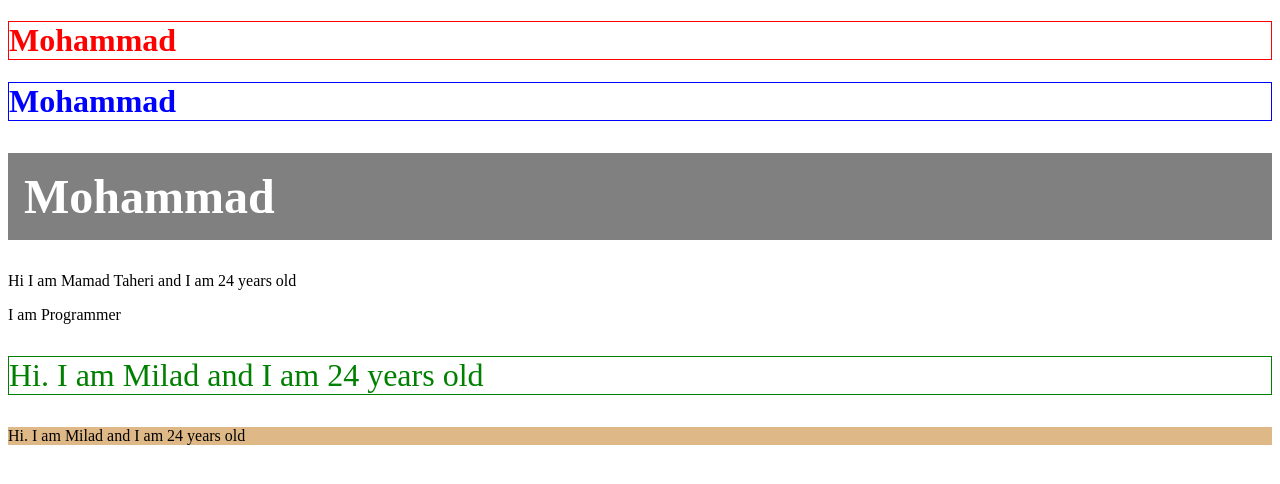
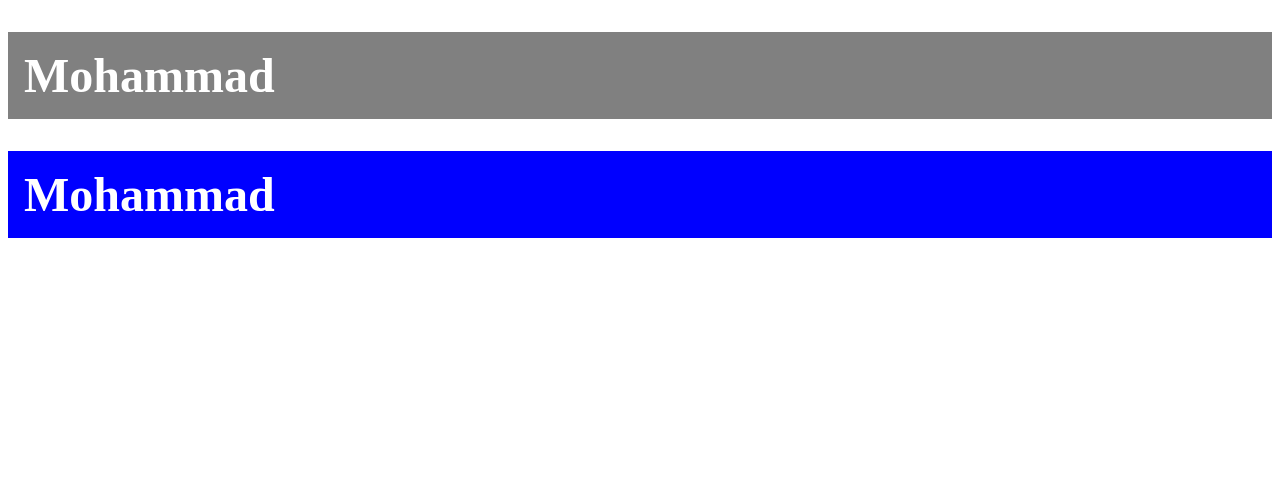
Before and after one commit to MamadTaheri/react-training, a React (Create React App) app: page / in a window 1280 px wide. Shown: the top 484 px of the page. Built offline with nearby package versions, Linux system fonts and the light colour scheme.

Commit message:
Modular css style in react

```diff
--- a/src/App.js
+++ b/src/App.js
@@ -3,6 +3,7 @@ import React, { Component } from "react";
 import UserC from "./UserC";
 import UserF from "./UserF";
 import "./App.css"
+import styles from "./App.module.css"
 
 class App extends Component {
 
@@ -11,11 +12,12 @@ class App extends Component {
   render() {
     return (
       <div>
-          <h1 style={{color:"red", fontSize:"2rem", border:"1px solid red"}}>Mohammad</h1>
-          <h1 style={this.header}>Mohammad</h1>
+          {/* <h1 style={{color:"red", fontSize:"2rem", border:"1px solid red"}}>Mohammad</h1> */}
+          {/* <h1 style={this.header}>Mohammad</h1> */}
           <h1 className="header">Mohammad</h1>
-          <UserC LastName ="Taheri" career="Programmer" />
-          <UserF name="Milad" age="24"/>
+          <h1 className={styles.header}>Mohammad</h1>
+          {/* <UserC LastName ="Taheri" career="Programmer" /> */}
+          {/* <UserF name="Milad" age="24"/> */}
       </div>
     );
   }
--- /dev/null
+++ b/src/App.module.css
@@ -0,0 +1,7 @@
+.header
+{
+    color: white;
+    font-size: 3rem;
+    background: blue;
+    padding: 1rem;
+}
```
